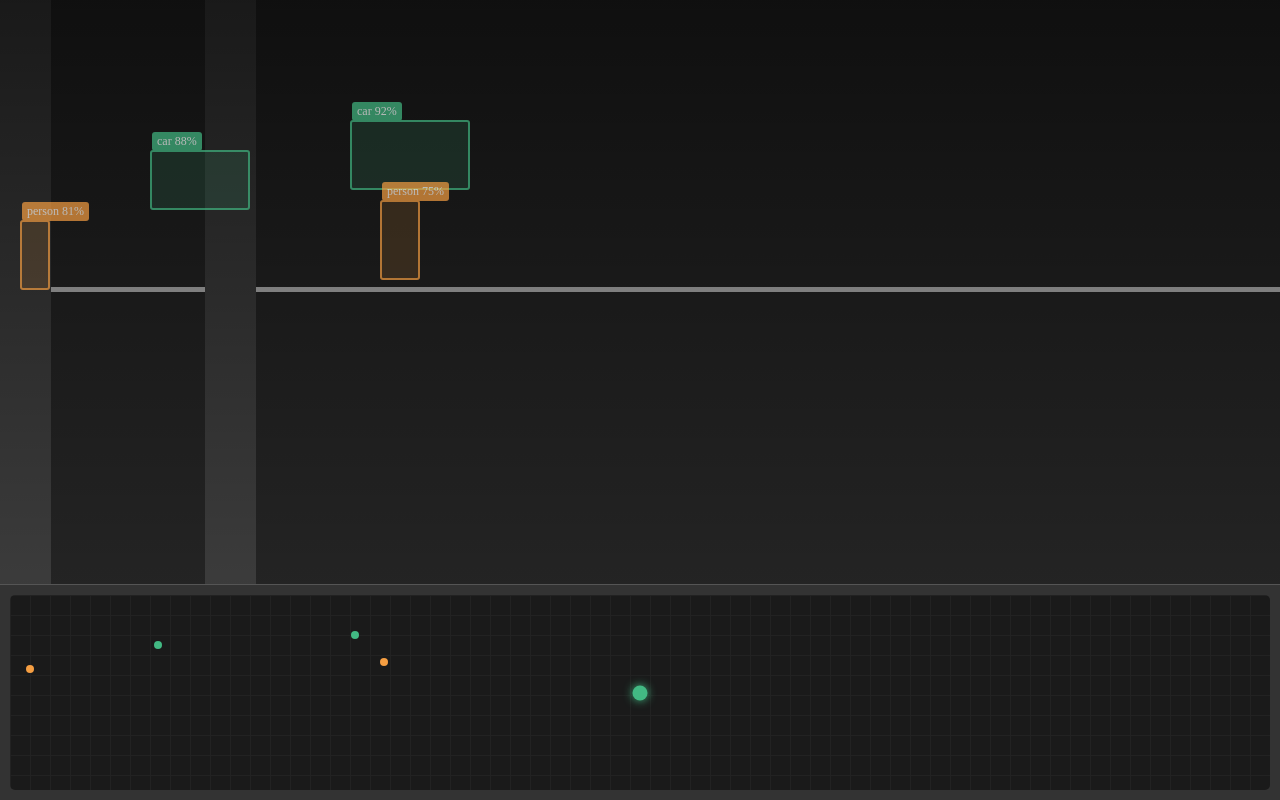
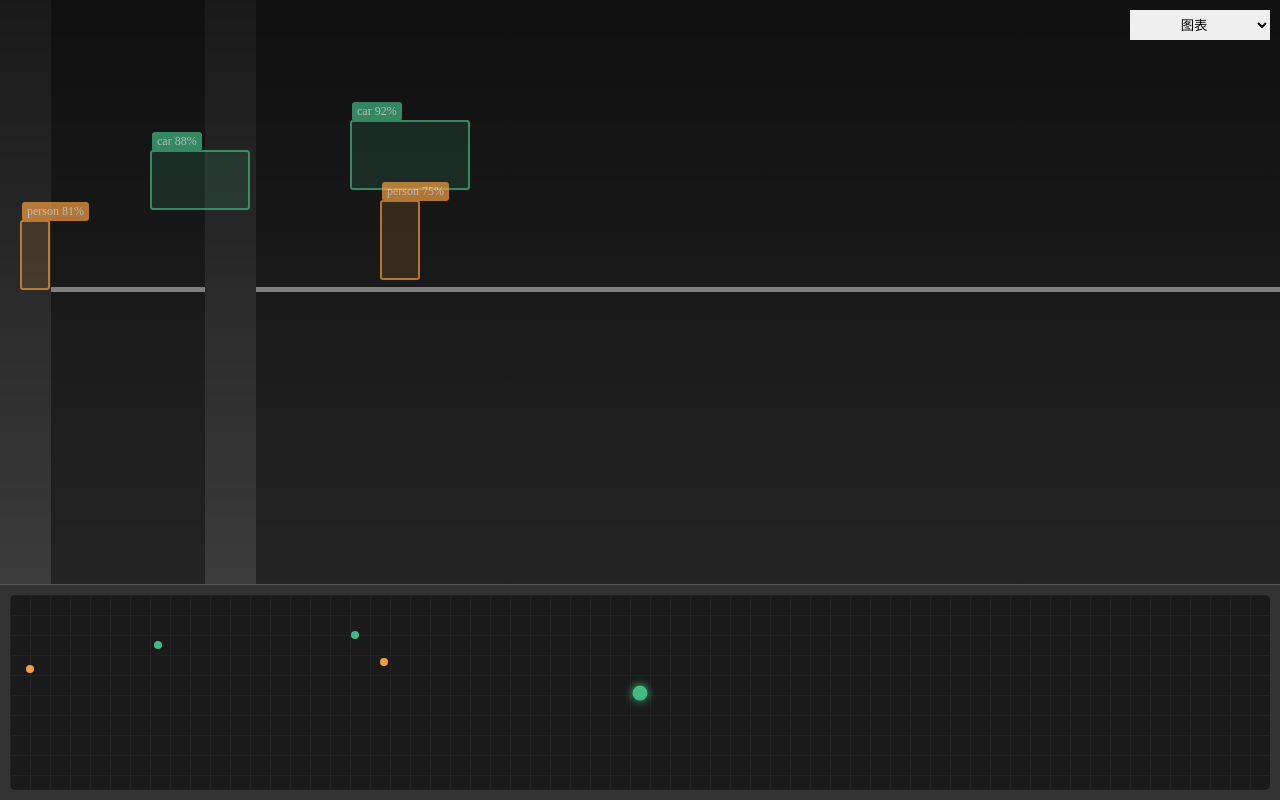
Before and after one commit to RunWorldZBL/echarts-demo, a Vue app: page /auto in a window 1280 px wide. Built offline with nearby package versions, Linux system fonts and the light colour scheme.

Commit message:
feat: 增加首页导航

```diff
--- a/src/App.vue
+++ b/src/App.vue
@@ -1,12 +1,39 @@
 <template>
   <router-view />
+  <div class="select">
+    <select v-model="selected" class="select-item">
+      <option v-for="item in selectList" :key="item.name" :value="item.path">
+        {{ item.title }}
+      </option>
+    </select>
+  </div>
 </template>
 
 <script setup>
-import { defineOptions } from 'vue'
+import { defineOptions, ref, watch } from 'vue'
+import { useRouter } from 'vue-router'
 
 defineOptions({
   name: 'App',
+})
+
+const router = useRouter()
+const selectList = ref([
+  {
+    title: '图表',
+    name: 'echarts-main',
+    path: '/echarts',
+  },
+  {
+    title: '自动驾驶',
+    name: 'auto-a',
+    path: '/auto',
+  },
+])
+const selected = ref(selectList.value[0].path)
+
+watch(selected, (val) => {
+  router.push(val)
 })
 </script>
 
@@ -20,4 +47,20 @@ body {
   padding: 0;
   overflow: hidden;
 }
+
+.select {
+  width: 140px;
+  height: 30px;
+  position: fixed;
+  top: 10px;
+  right: 10px;
+  z-index: 1000;
+  .select-item {
+    width: 100%;
+    height: 100%;
+    border: none;
+    outline: none;
+    text-align: center;
+  }
+}
 </style>
```
